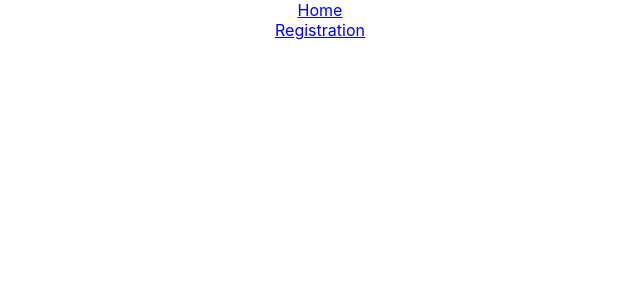
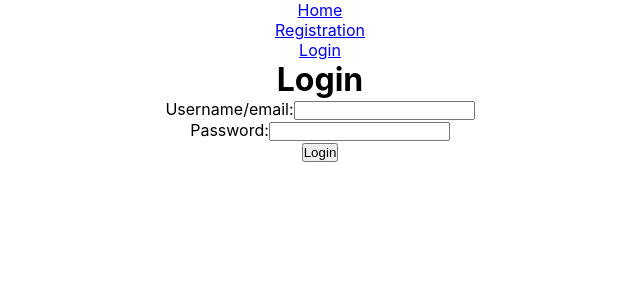
Before and after one commit to sz-sebestyen/ground-up-auth, a React (Create React App) app in the folder frontend/: page /login in a window 1280 px wide. Shown: the top 300 px of the page, without its empty margins (320-960 px from the left). Built offline with nearby package versions, Linux system fonts and the light colour scheme.

Commit message:
Add login page

```diff
--- /dev/null
+++ b/frontend/src/components/Input/UsernameOrEmail.jsx
@@ -0,0 +1,17 @@
+import React from "react";
+import Input from "./Input";
+
+function UsernameOrEmail({ ...rest }) {
+  return (
+    <Input
+      label="Username/email:"
+      required
+      name="usernameOrEmail"
+      type="text"
+      {...rest}
+      pattern="([a-zA-Z0-9]{4,})|(^[a-zA-Z0-9.!#$%&’*+/=?^_`{|}~-]+@[a-zA-Z0-9-]+(?:\.[a-zA-Z0-9-]+)*$)"
+    />
+  );
+}
+
+export default UsernameOrEmail;
--- a/frontend/src/components/Input/index.js
+++ b/frontend/src/components/Input/index.js
@@ -2,6 +2,7 @@ import Input from "./Input";
 import Username from "./Username";
 import Email from "./Email";
 import Password from "./Password";
+import UsernameOrEmail from "./UsernameOrEmail";
 
 export default Input;
-export { Username, Email, Password };
+export { Username, Email, Password, UsernameOrEmail };
--- a/frontend/src/components/Navigation.jsx
+++ b/frontend/src/components/Navigation.jsx
@@ -11,6 +11,9 @@ function Navigation() {
         <li>
           <Link to="/registration">Registration</Link>
         </li>
+        <li>
+          <Link to="/login">Login</Link>
+        </li>
       </ul>
     </div>
   );
--- a/frontend/src/pages/Home.jsx
+++ b/frontend/src/pages/Home.jsx
@@ -19,6 +19,7 @@ function Home() {
 
   return (
     <div>
+      <h1>Home</h1>
       <button onClick={getPublic}>Public</button>
       <button onClick={getPrivate}>Private</button>
       {dto && (
--- /dev/null
+++ b/frontend/src/pages/Login.jsx
@@ -0,0 +1,50 @@
+import React, { useState } from "react";
+import { UsernameOrEmail, Password } from "../components/Input";
+
+function Login() {
+  const [dto, setDto] = useState({
+    usernameOrEmail: "",
+    password: "",
+  });
+
+  const handleInputChange = async ({ target, target: { name, value } }) => {
+    setDto((dto) => ({ ...dto, [name]: value }));
+    target.reportValidity();
+  };
+
+  const login = async ({ target }) => {
+    console.log(dto);
+    try {
+      const res = await fetch("/api/login", {
+        method: "POST",
+        headers: {
+          "Content-Type": "application/json",
+        },
+        body: JSON.stringify(dto),
+      });
+
+      const json = await res.json();
+      console.log(json);
+    } catch (error) {
+      console.error(error);
+    }
+  };
+
+  return (
+    <div>
+      <h1>Login</h1>
+      <div>
+        <form>
+          <UsernameOrEmail
+            value={dto.usernameOrEmail}
+            onChange={handleInputChange}
+          />
+          <Password value={dto.password} onChange={handleInputChange} />
+        </form>
+        <button onClick={login}>Login</button>
+      </div>
+    </div>
+  );
+}
+
+export default Login;
--- a/frontend/src/pages/Registration.jsx
+++ b/frontend/src/pages/Registration.jsx
@@ -84,6 +84,7 @@ function Registration() {
 
   return (
     <div>
+      <h1>Registration</h1>
       <div>
         <form>
           <Username value={dto.username} onChange={handleInputChange} />
--- a/frontend/src/pages/Router.jsx
+++ b/frontend/src/pages/Router.jsx
@@ -1,6 +1,7 @@
 import { BrowserRouter, Switch, Route } from "react-router-dom";
 import Home from "./Home";
 import Registration from "./Registration";
+import Login from "./Login";
 import Navigation from "../components/Navigation";
 
 const Router = () => (
@@ -15,6 +16,10 @@ const Router = () => (
       <Route exact path="/registration">
         <Registration />
       </Route>
+
+      <Route exact path="/login">
+        <Login />
+      </Route>
     </Switch>
   </BrowserRouter>
 );
```
